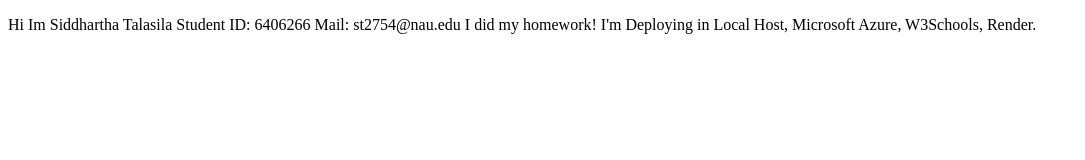
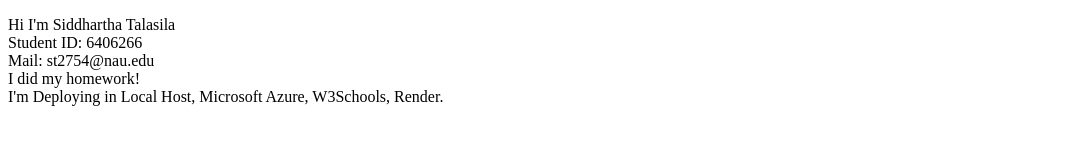
Before and after one commit to siddhartha1803/lab1-Web, a plain HTML site: page index.html in a window 1280 px wide. Shown: the whole page, without its empty margins (0-1085 px from the left). Drawn offline with Linux system fonts and the light colour scheme.

Commit message:
Update index.html

```diff
--- a/index.html
+++ b/index.html
@@ -5,12 +5,11 @@
   </head>
   <body>
     <p>
-          Hi Im Siddhartha Talasila
-          Student ID: 6406266
-          Mail: st2754@nau.edu
-          I did my homework!
+      Hi I'm Siddhartha Talasila <br>
+      Student ID: 6406266 <br>
+      Mail: st2754@nau.edu <br>
+      I did my homework! <br>
       I'm Deploying in Local Host, Microsoft Azure, W3Schools, Render.
-
     </p>
   </body>
 </html>
```
Lines whose indentation alone changed are shown as unchanged.
